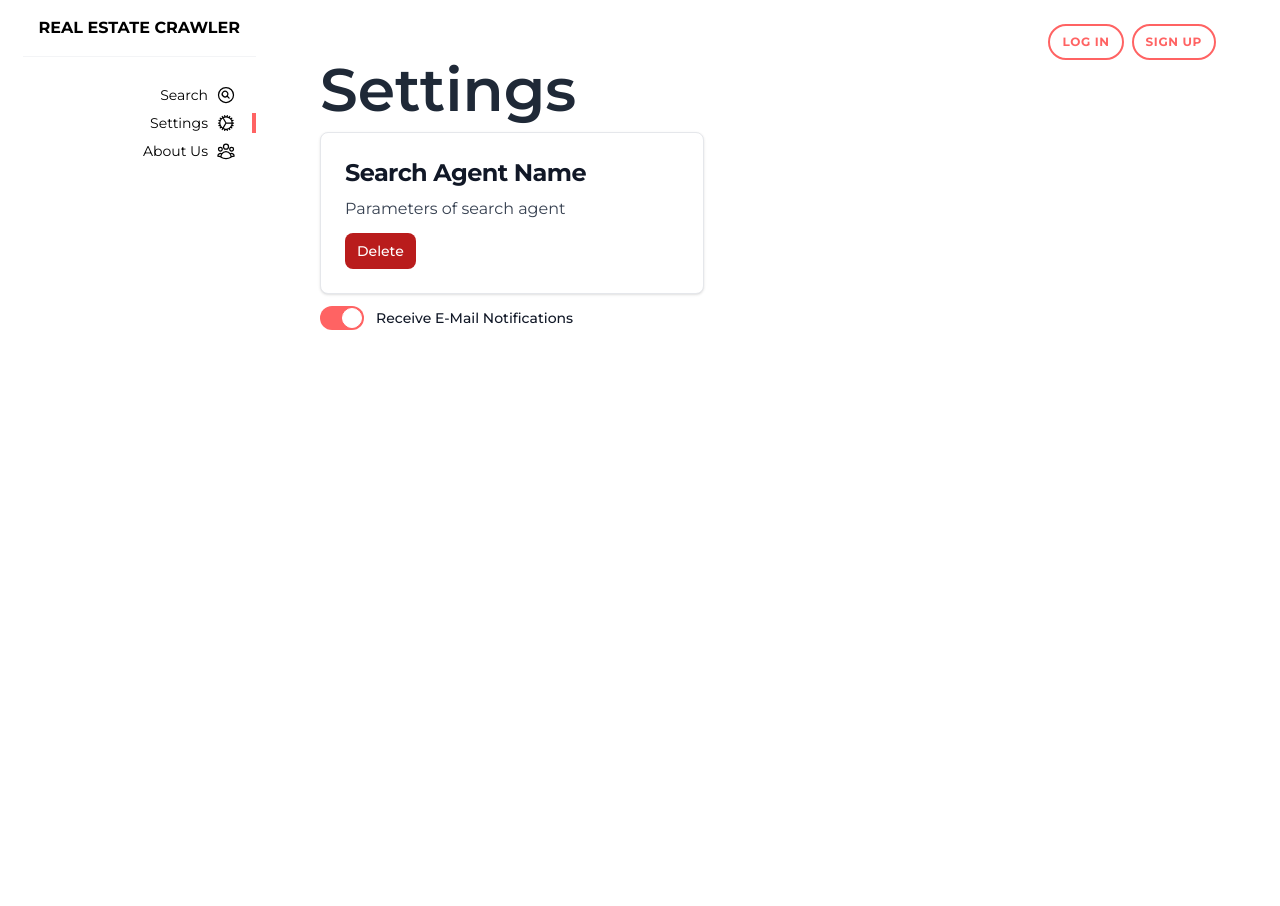
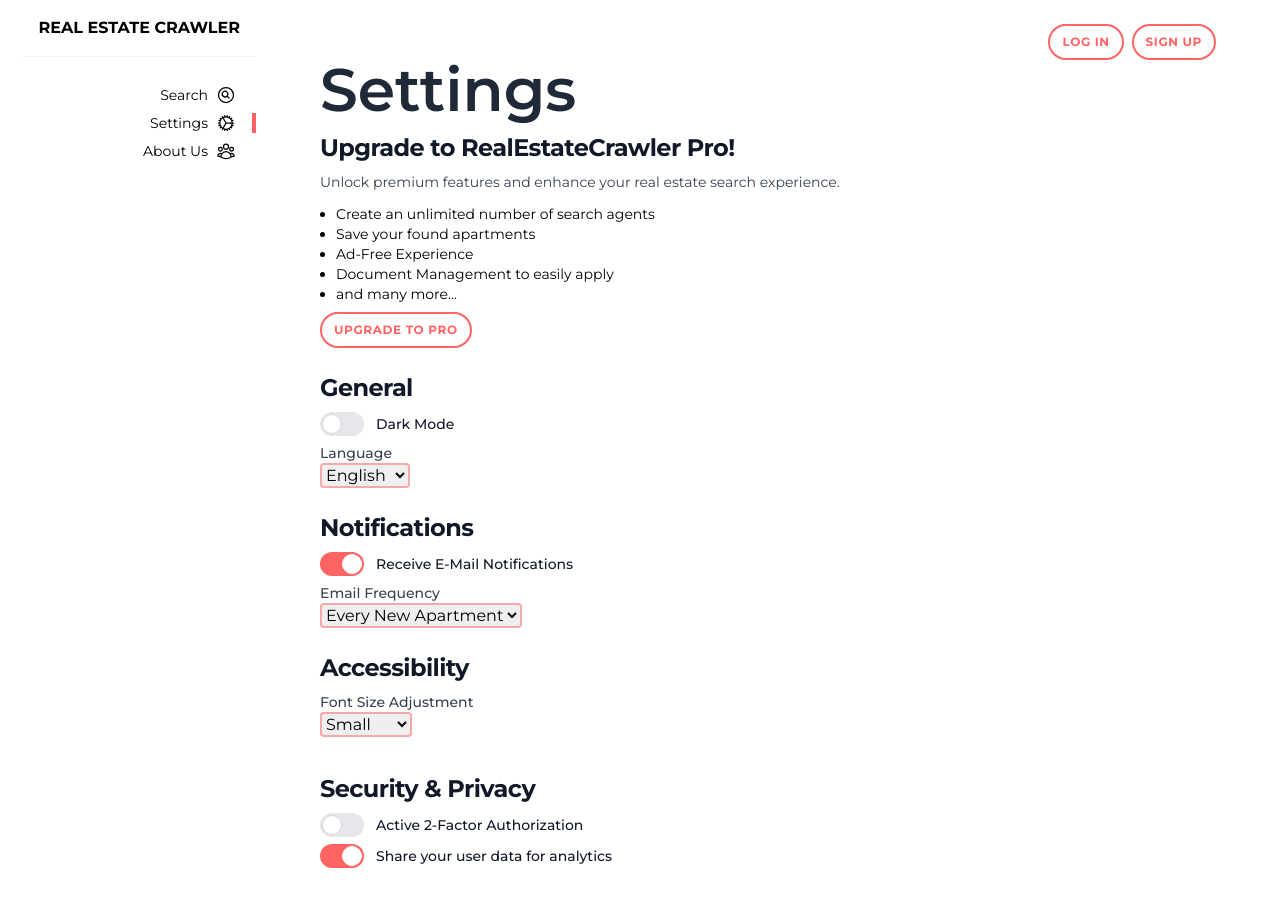
Before and after one commit to nicojoech/realEstateCrawler, a website: page src/settings.html in a window 1280 px wide. Before the commit the page ends 800 px from the top, so only its background shows below. Drawn offline with nearby package versions, Linux system fonts and the light colour scheme.

Commit message:
added more settings

```diff
--- a/src/settings.html
+++ b/src/settings.html
@@ -15,21 +15,76 @@
           <h2 class="text-gray-800 text-6xl mb-3 font-semibold">Settings</h2>
         </header>
 
-        <div class="mb-3">
-          <div class="max-w-sm p-6 bg-white border border-gray-200 rounded-lg shadow">
-            <a href="#">
-              <h5 class="mb-2 text-2xl font-bold tracking-tight text-gray-900">Search Agent Name</h5>
-            </a>
-            <p class="mb-3 font-normal text-gray-700">Parameters of search agent</p>
-            <a href="#" class="inline-flex items-center px-3 py-2 text-sm font-medium text-center text-white bg-red-700 rounded-lg hover:bg-red-800 focus:ring-4 focus:outline-none focus:ring-red-300"> Delete </a>
+        <div class="mb-6">
+          <h5 class="mb-2 text-2xl font-bold tracking-tight text-gray-900">Upgrade to RealEstateCrawler Pro!</h5>
+          <p class="mb-3 text-sm text-gray-700">Unlock premium features and enhance your real estate search experience.</p>
+          <ul class="list-disc ml-4 mb-2 text-sm">
+            <li>Create an unlimited number of search agents</li>
+            <li>Save your found apartments</li>
+            <li>Ad-Free Experience</li>
+            <li>Document Management to easily apply</li>
+            <li>and many more...</li>
+          </ul>
+          <button class="btn text-primary border-primary border-2 hover:bg-primary hover:text-white t-ease">Upgrade to Pro</button>
+        </div>
+
+        <div class="mb-6">
+          <h5 class="mb-2 text-2xl font-bold tracking-tight text-gray-900">General</h5>
+          <label class="relative inline-flex items-center cursor-pointer">
+            <input type="checkbox" value="" class="sr-only peer" />
+            <div class="w-11 h-6 bg-gray-200 rounded-full peer peer-checked:after:translate-x-full rtl:peer-checked:after:-translate-x-full peer-checked:after:border-white after:content-[''] after:absolute after:top-[2px] after:start-[2px] after:bg-white after:border-gray-300 after:border after:rounded-full after:h-5 after:w-5 after:transition-all peer-checked:bg-primary"></div>
+            <span class="ms-3 text-sm font-medium text-gray-900">Dark Mode</span>
+          </label>
+
+          <label for="language" class="block text-sm font-medium text-gray-700">Language</label>
+          <select id="language" name="language" class="border-2 border-primary border-opacity-50 rounded form-select">
+            <option value="en">English</option>
+            <option value="es">German</option>
+          </select>
+        </div>
+
+        <div class="mb-6">
+          <h5 class="mb-2 text-2xl font-bold tracking-tight text-gray-900">Notifications</h5>
+          <label class="relative inline-flex items-center cursor-pointer">
+            <input type="checkbox" value="" class="sr-only peer" checked />
+            <div class="w-11 h-6 bg-gray-200 rounded-full peer peer-checked:after:translate-x-full rtl:peer-checked:after:-translate-x-full peer-checked:after:border-white after:content-[''] after:absolute after:top-[2px] after:start-[2px] after:bg-white after:border-gray-300 after:border after:rounded-full after:h-5 after:w-5 after:transition-all peer-checked:bg-primary"></div>
+            <span class="ms-3 text-sm font-medium text-gray-900">Receive E-Mail Notifications</span>
+          </label>
+
+          <label for="emailFrequency" class="block text-sm font-medium text-gray-700">Email Frequency</label>
+          <select id="emailFrequency" name="emailFrequency" class="border-2 border-primary border-opacity-50 rounded form-select">
+            <option value="newFound">Every New Apartment</option>
+            <option value="daily">Daily</option>
+            <option value="weekly">Weekly</option>
+          </select>
+        </div>
+
+        <div class="mb-6">
+          <h5 class="mb-2 text-2xl font-bold tracking-tight text-gray-900">Accessibility</h5>
+          <label for="fontAdjustment" class="block text-sm font-medium text-gray-700">Font Size Adjustment</label>
+          <select id="fontAdjustment" name="fontAdjustment" class="border-2 border-primary border-opacity-50 rounded form-select mb-3">
+            <option value="small">Small</option>
+            <option value="medium">Medium</option>
+            <option value="large">Large</option>
+          </select>
+        </div>
+
+        <div class="mb-6">
+          <h5 class="mb-2 text-2xl font-bold tracking-tight text-gray-900">Security & Privacy</h5>
+          <label class="relative inline-flex items-center cursor-pointer">
+            <input type="checkbox" value="" class="sr-only peer" />
+            <div class="w-11 h-6 bg-gray-200 rounded-full peer peer-checked:after:translate-x-full rtl:peer-checked:after:-translate-x-full peer-checked:after:border-white after:content-[''] after:absolute after:top-[2px] after:start-[2px] after:bg-white after:border-gray-300 after:border after:rounded-full after:h-5 after:w-5 after:transition-all peer-checked:bg-primary"></div>
+            <span class="ms-3 text-sm font-medium text-gray-900">Active 2-Factor Authorization</span>
+          </label>
+          <div>
+            <label class="relative inline-flex items-center cursor-pointer">
+              <input type="checkbox" value="" class="sr-only peer" checked />
+              <div class="w-11 h-6 bg-gray-200 rounded-full peer peer-checked:after:translate-x-full rtl:peer-checked:after:-translate-x-full peer-checked:after:border-white after:content-[''] after:absolute after:top-[2px] after:start-[2px] after:bg-white after:border-gray-300 after:border after:rounded-full after:h-5 after:w-5 after:transition-all peer-checked:bg-primary"></div>
+              <span class="ms-3 text-sm font-medium text-gray-900">Share your user data for analytics</span>
+            </label>
           </div>
         </div>
 
-        <label class="relative inline-flex items-center cursor-pointer">
-          <input type="checkbox" value="" class="sr-only peer" checked />
-          <div class="w-11 h-6 bg-gray-200 peer-focus:outline-none peer-focus:ring-4 peer-focus:ring-blue-300 rounded-full peer peer-checked:after:translate-x-full rtl:peer-checked:after:-translate-x-full peer-checked:after:border-white after:content-[''] after:absolute after:top-[2px] after:start-[2px] after:bg-white after:border-gray-300 after:border after:rounded-full after:h-5 after:w-5 after:transition-all peer-checked:bg-primary"></div>
-          <span class="ms-3 text-sm font-medium text-gray-900">Receive E-Mail Notifications</span>
-        </label>
         <script src="https://cdnjs.cloudflare.com/ajax/libs/flowbite/2.2.0/flowbite.min.js"></script>
 
         <script>
```
Also changed, not shown: src/profile.html (added, +9 -0 lines), dist/output.css.
